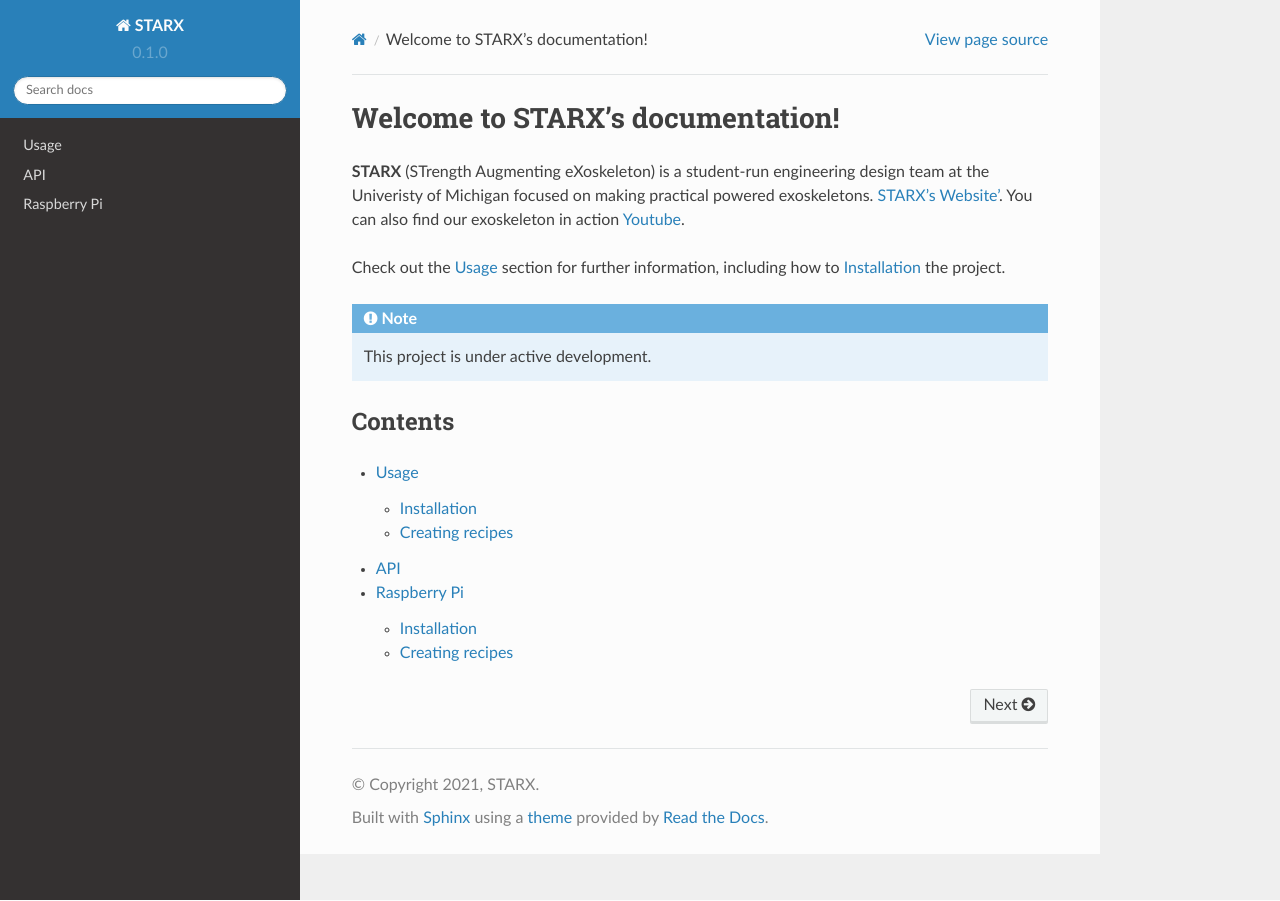
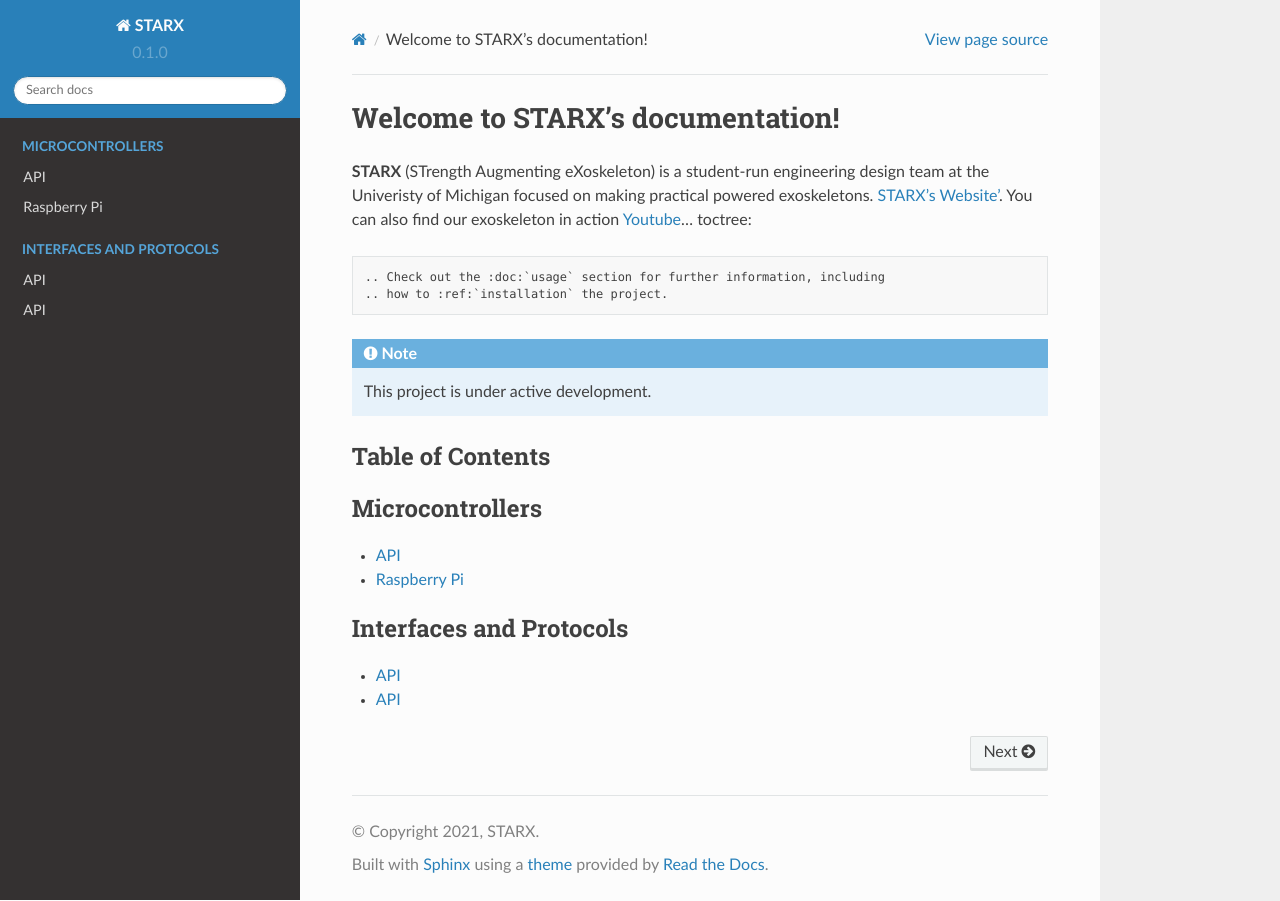
Before and after one commit to M-STARX/Guide, a Sphinx documentation site: the page built from docs/source/index.rst, in a window 1280 px wide. Built offline with Sphinx 7.4.7 and the Read the Docs theme 2.0.0, drawn with Linux system fonts in a browser that asks for light colours.

Commit message:
add spi, gpio, and sections

```diff
--- a/docs/source/index.rst
+++ b/docs/source/index.rst
@@ -5,20 +5,28 @@
 team at the Univeristy of Michigan focused on making practical powered exoskeletons.
 `STARX's Website' <https://sites.google.com/a/umich.edu/engin-starx/home/>`_.
 You can also find our exoskeleton in action
-`Youtube <https://www.youtube.com/watch?v=eBGIQ7ZuuiU>`_.
+`Youtube <https://www.youtube.com/watch?v=eBGIQ7ZuuiU>`_... toctree::
 
-Check out the :doc:`usage` section for further information, including
-how to :ref:`installation` the project.
+.. Check out the :doc:`usage` section for further information, including
+.. how to :ref:`installation` the project.
 
 .. note::
 
    This project is under active development.
 
-Contents
---------
+Table of Contents
+-----------------
 
 .. toctree::
+   :maxdepth: 1
+   :caption: Microcontrollers
 
-   usage
-   api
+   arduino
    raspberry-pi
+
+.. toctree::
+   :maxdepth: 1
+   :caption: Interfaces and Protocols
+
+   spi
+   gpio
```
Also changed, not shown: docs/source/gpio.rst (added, +7 -0 lines), docs/source/spi.rst (added, +7 -0 lines), docs/source/usage.rst (deleted, +0 -33 lines), docs/source/arduino.rst (renamed from docs/source/api.rst).
